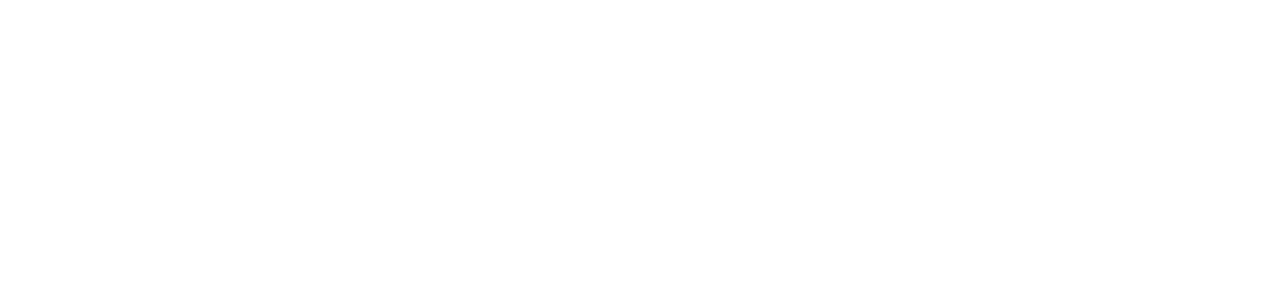
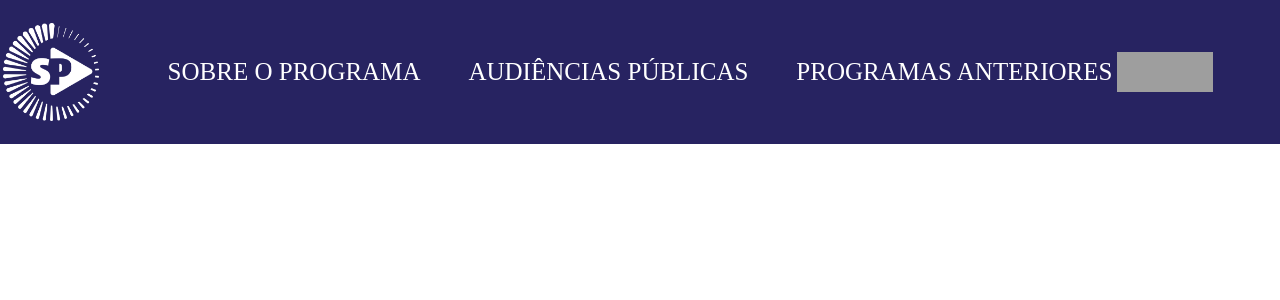
Before and after one commit to sepep-pmsp/site_pdm_25_28_, a React (Vite) app: page / in a window 1280 px wide. Shown: the top 300 px of the page. Built offline with nearby package versions, Linux system fonts and the light colour scheme; grey boxes are pictures that could not be loaded.

Commit message:
fix navbar

```diff
--- a/src/App.jsx
+++ b/src/App.jsx
@@ -1,9 +1,10 @@
 import './App.css'
+import Navbar from './components/Navbar/Navbar';
 
 function App() {
   return (
     <div>
-
+      <Navbar />
     </div>
   );
 }
--- /dev/null
+++ b/src/components/Navbar/Navbar.css
@@ -0,0 +1,9 @@
+.nav-bar-flex{
+    display: flex ;
+    flex-wrap: nowrap ;
+    flex-direction: row ;
+    justify-content: space-around ;
+    align-items: center ;
+    position: fixed;
+    width: 100%;
+}
--- /dev/null
+++ b/src/components/Navbar/Navbar.jsx
@@ -0,0 +1,36 @@
+import { useState } from 'react';
+import logo from "../../assets/icon/prog_metas_white.png";
+
+const Navbar = () => {
+  const [menuAberto, setMenuAberto] = useState(false);
+
+  return (
+    <nav className="bg-[var(--color-navy)] nav-bar-flex h-36">
+      {/* Logo e botão do menu */}
+      <div className="flex items-center gap-4 w-40">
+      <img src={logo} alt="Logo" className="w-24 h-auto"/>
+      </div>
+
+      {/* Botão do menu para mobile */}
+      <button className="md:hidden text-[color:var(--color-white)]" onClick={() => setMenuAberto(!menuAberto)}>
+        ☰
+      </button>
+
+      {/* Links de navegação */}
+      <div
+        className={`absolute top-16 w-[(40rem) !important] left-0 bg-[var(--color-navy)] gap-12 text-[25px] p-4 flex flex-col md:relative md:flex md:flex-row md:top-0 md:w-auto md:p-0 md:bg-transparent ${!menuAberto && 'hidden'}`}
+      >
+        <a href="#sobre" className="text-[color:var(--color-white)!important] uppercase font-[bold]">Sobre o Programa</a>
+        <a href="#audiencias" className="text-[color:var(--color-white)!important] uppercase font-[bold]">Audiências Públicas</a>
+        <a href="#programas" className="text-[color:var(--color-white)!important] uppercase font-[bold]">Programas Anteriores</a>
+      </div>
+
+      {/* Logo da cidade (a ser definido) */}
+      <div className="md:block flex items-center gap-4 w-40">
+        <img src="assets/images/logo_cidade.svg" alt="Logo da Cidade" className="h-10 w-24" />
+      </div>
+    </nav>
+  );
+};
+
+export default Navbar;
--- a/src/style/_global.css
+++ b/src/style/_global.css
@@ -1,3 +1,5 @@
+@import "../components/Navbar/Navbar.css";
+
 *, *:after,*:before {
     margin: 0;
     padding: 0;
```
Also changed, not shown: src/assets/icon/prog_metas_white.png (added), src/assets/icon/prog_metas_white.svg (added).
